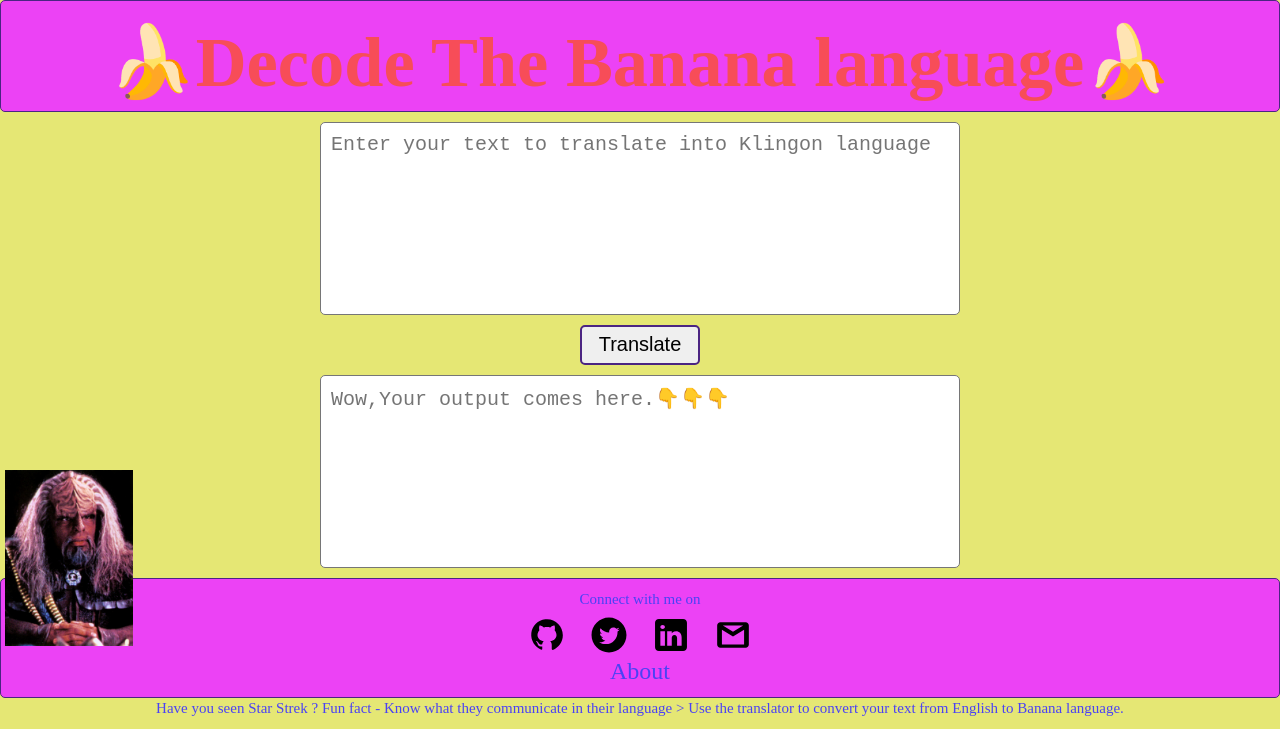
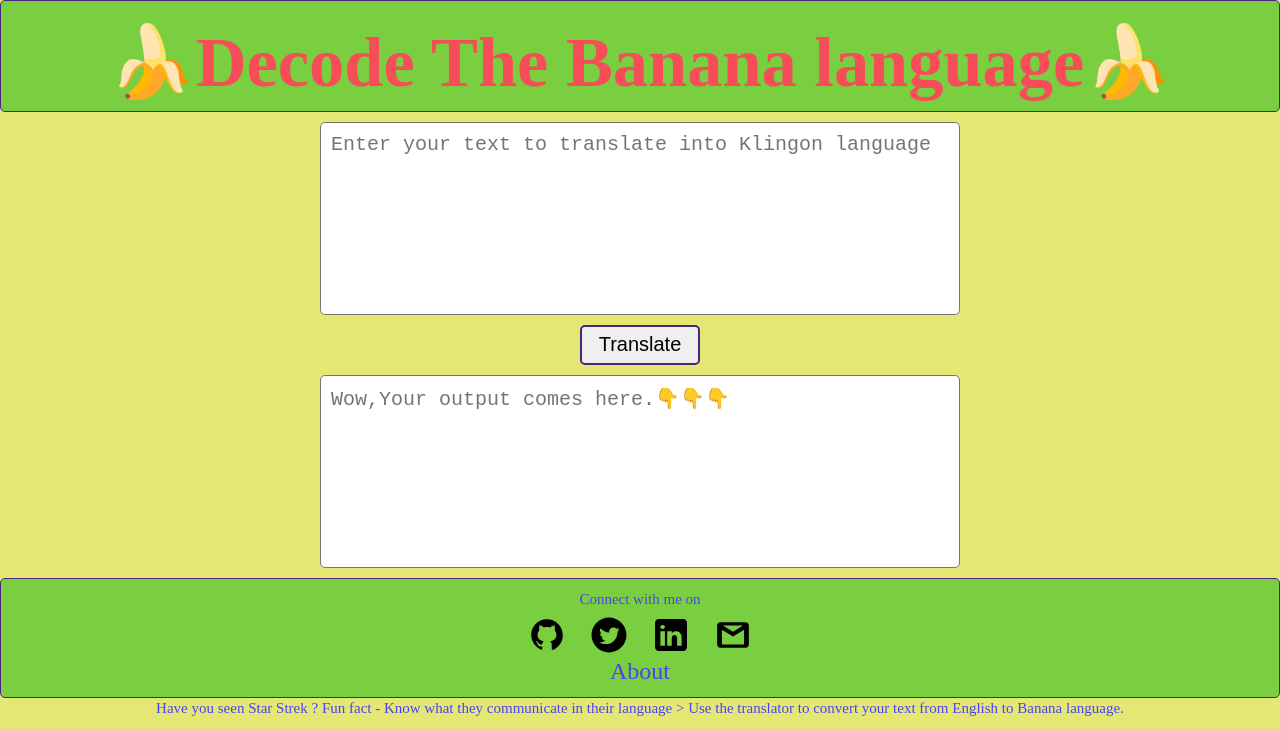
Before and after one commit to tausifaman222/Banana-SPEAK, a plain HTML site: page index.html in a window 1280 px wide. Shown: the top 729 px of the page. Drawn offline with Linux system fonts and the light colour scheme.

Commit message:
Update style.css

```diff
--- a/style.css
+++ b/style.css
@@ -13,7 +13,7 @@ html {
   .footer,
   .header {
     height: 11rem;
-    background-color: #ec42f5;
+    background-color: #79cf40;
     border: 0.1rem solid #4b2582;
     border-radius: 0.5rem;
   }
@@ -89,8 +89,8 @@ html {
 
   .img-hello {
     display: block;
-    position: relative;
+    position: left;
     top: -280px;
-    height: 160%;
+    height: 200%;
     max-width: 30%;
   }
```
